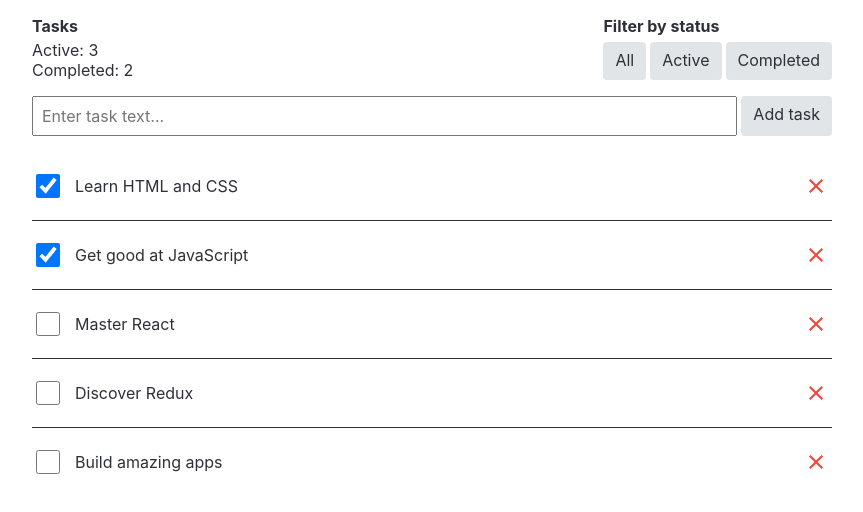
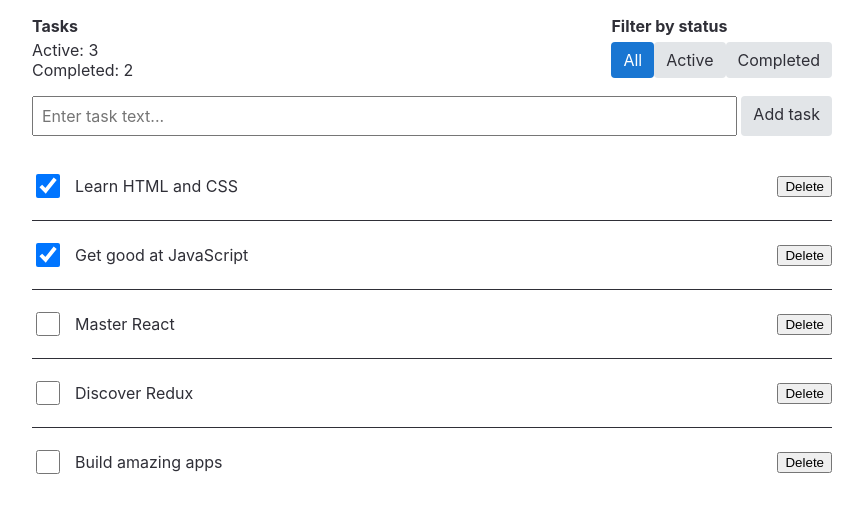
Before and after one commit to IrynaSokolova-Quanandrya/FE-1y_3-react, a React (Create React App) app: page / in a window 1280 px wide. Shown: the top 512 px of the page, without its empty margins (208-1071 px from the left). Built offline with nearby package versions, Linux system fonts and the light colour scheme.

Commit message:
додає логіку фільтрації

```diff
--- a/src/components/StatusFilter/StatusFilter.jsx
+++ b/src/components/StatusFilter/StatusFilter.jsx
@@ -1,12 +1,35 @@
 import { Button } from "components/Button/Button";
 import css from "./StatusFilter.module.css";
+import { getFilters } from "redux/selectors";
+import { statusFilters } from "redux/constants";
+import { setStatusFilter } from "redux/actions";
+import { useDispatch, useSelector } from "react-redux";
 
 export const StatusFilter = () => {
+  const filter = useSelector(getFilters);
+  const dispatch = useDispatch();
+
+ const handleFilterChange = filter => dispatch(setStatusFilter(filter));
   return (
-    <div className={css.wrapper}>
-      <Button>All</Button>
-      <Button>Active</Button>
-      <Button>Completed</Button>
-    </div>
+   <div>
+     <Button
+       selected={filter === statusFilters.all}
+       onClick={() => handleFilterChange(statusFilters.all)}
+     >
+       All
+     </Button>
+     <Button
+       selected={filter === statusFilters.active}
+       onClick={() => handleFilterChange(statusFilters.active)}
+     >
+       Active
+     </Button>
+     <Button
+       selected={filter === statusFilters.completed}
+       onClick={() => handleFilterChange(statusFilters.completed)}
+     >
+       Completed
+     </Button>
+   </div>
   );
 };
--- a/src/components/Task/Task.jsx
+++ b/src/components/Task/Task.jsx
@@ -1,18 +1,24 @@
 import { MdClose } from "react-icons/md";
 import css from "./Task.module.css";
+import { useDispatch } from "react-redux";
+import { deleteTask, toggleCompleted } from "redux/actions";
 
 export const Task = ({ task }) => {
+  const dispatch = useDispatch()
+  const handleDelete = () => dispatch(deleteTask(task.id));
+   const handleToggle = () => dispatch(toggleCompleted(task.id));
   return (
     <div className={css.wrapper}>
       <input
         type="checkbox"
         className={css.checkbox}
         checked={task.completed}
+        onChange={handleToggle}
       />
       <p className={css.text}>{task.text}</p>
-      <button className={css.btn}>
-        <MdClose size={24} />
-      </button>
+       <button type="button" onClick={handleDelete}>
+       Delete
+     </button>
     </div>
   );
 };
--- a/src/components/TaskList/TaskList.jsx
+++ b/src/components/TaskList/TaskList.jsx
@@ -1,13 +1,27 @@
 import { Task } from "components/Task/Task";
 import { useSelector } from "react-redux";
 import css from "./TaskList.module.css";
-import { getTasks } from "redux/selectors";
+import { getFilters, getTasks } from "redux/selectors";
+import { statusFilters } from "../../redux/constants";
 
+const getVisibleTasks = (tasks, statusFilter) => {
+  switch (statusFilter) {
+   case statusFilters.active:
+     return tasks.filter(task => !task.completed);
+   case statusFilters.completed:
+     return tasks.filter(task => task.completed);
+   default:
+     return tasks;
+ }
+};
 export const TaskList = () => {
   const tasks = useSelector(getTasks)
+  const statusFilter = useSelector(getFilters);
+  const visibleTasks = getVisibleTasks(tasks, statusFilter);
+
   return (
     <ul className={css.list}>
-      {tasks.map(task => (
+      {visibleTasks.map(task => (
         <li className={css.listItem} key={task.id}>
           <Task task={task} />
         </li>
--- a/src/redux/actions.js
+++ b/src/redux/actions.js
@@ -10,14 +10,21 @@ export const addTask = (text) => {
 }
 }
 
-
-
-{
-    type:'tasks/deleteTask'
-}
-{
-    type:'tasks/changeStatus'
-}
-{
-    type:'filters/changeFilters'
-}
+export const deleteTask = taskId => {
+ return {
+   type: "tasks/deleteTask",
+   payload: taskId,
+ };
+};
+export const toggleCompleted = taskId => {
+ return {
+   type: "tasks/toggleCompleted",
+   payload: taskId,
+ };
+};
+export const setStatusFilter = value => {
+ return {
+   type: "filters/setStatusFilter",
+   payload: value,
+ };
+};
--- /dev/null
+++ b/src/redux/constants.js
@@ -0,0 +1,5 @@
+export const statusFilters = Object.freeze({
+ all: "all",
+ active: "active",
+ completed: "completed",
+});
--- a/src/redux/selectors.js
+++ b/src/redux/selectors.js
@@ -1,2 +1,2 @@
 export const getTasks = state => state.tasks
-export const getFilters = state => state.filters
+export const getFilters = state => state.filters.status
--- a/src/redux/store.js
+++ b/src/redux/store.js
@@ -16,11 +16,37 @@ const initialState = {
 
 const rootReducer = (state = initialState, action) => {
     switch (action.type) {
-        case 'tasks/addTask':
-            return {
-                ...state,
-                tasks: [...state.tasks, action.payload]
-            }
+      case 'tasks/addTask':
+        return {
+          ...state,
+          tasks: [...state.tasks, action.payload]
+        };
+      case "tasks/deleteTask":
+     return {
+       ...state,
+       tasks: state.tasks.filter(task => task.id !== action.payload),
+     };
+   case "tasks/toggleCompleted":
+     return {
+       ...state,
+       tasks: state.tasks.map(task => {
+         if (task.id === action.payload) {
+           return {
+             ...task,
+             completed: !task.completed,
+           };
+         }
+         return task;
+       }),
+     };
+   case "filters/setStatusFilter":
+     return {
+       ...state,
+       filters: {
+         ...state.filters,
+         status: action.payload,
+       },
+     };
         default:
             return state;
     }
```
